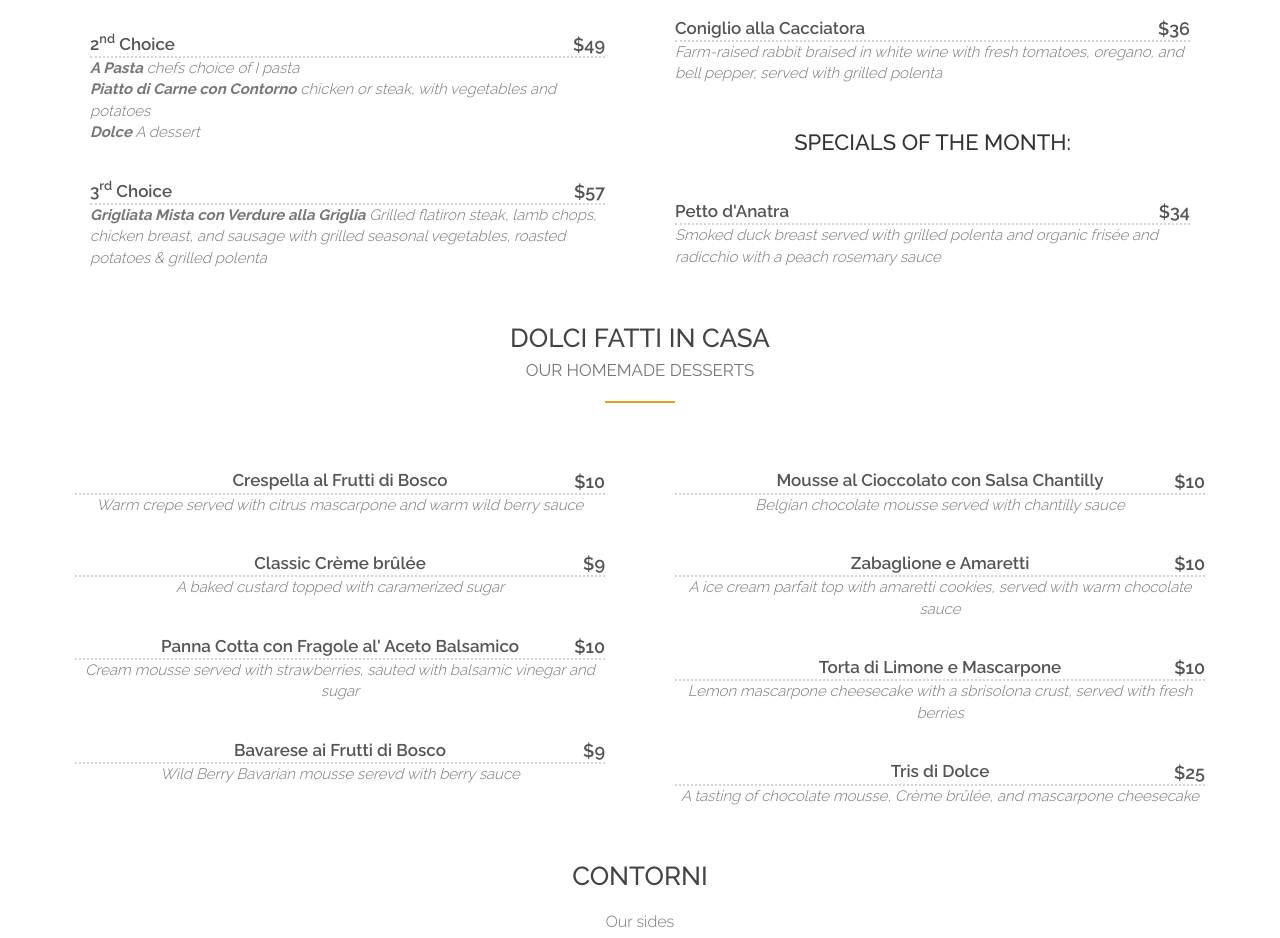
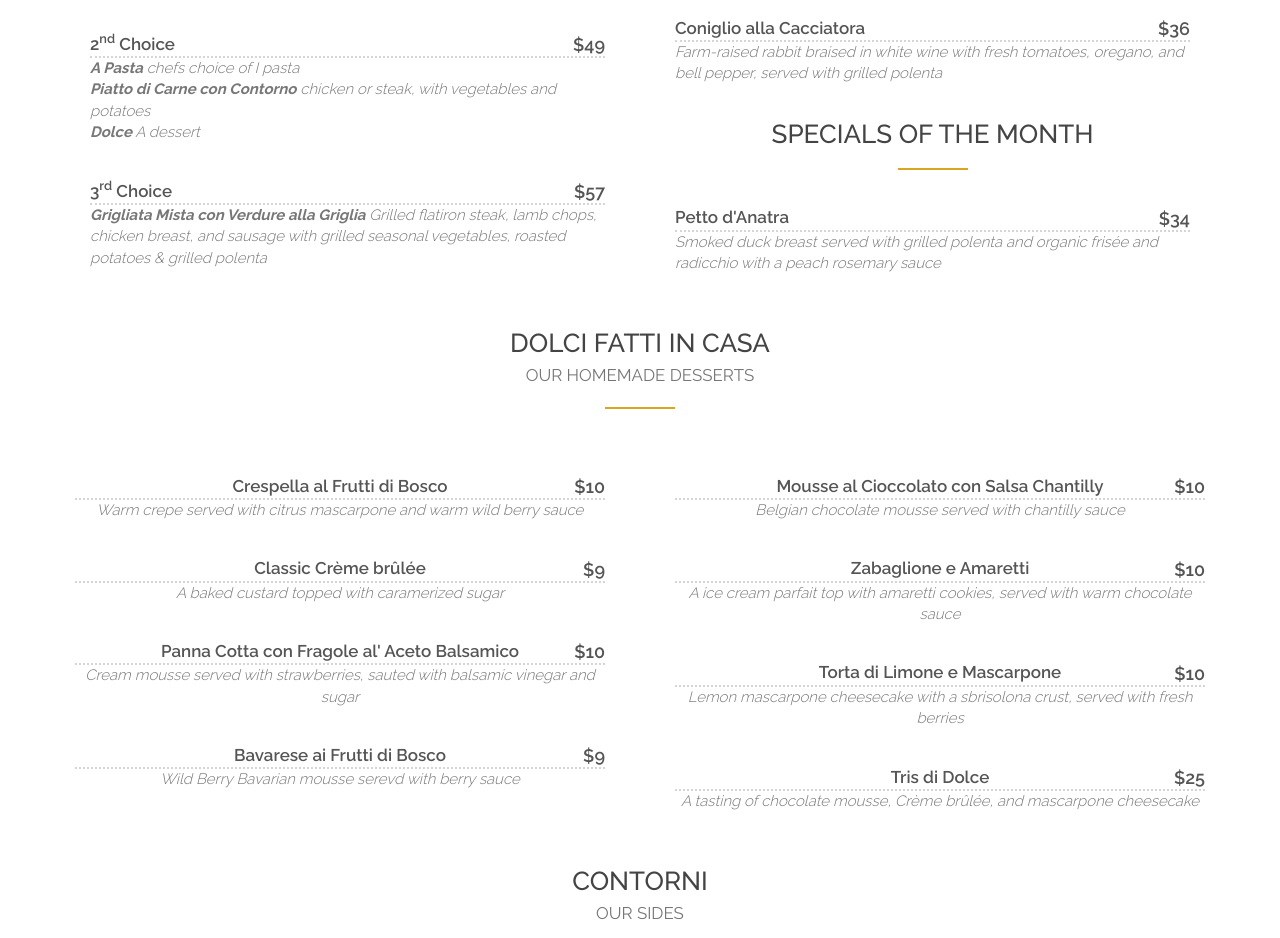
Before and after one commit to MayZamudio/parma_ristorante, a plain HTML site: page index.html in a window 1280 px wide. Shown: the part 3274-4212 px from the top of the page. Drawn offline with nearby package versions, Linux system fonts and the light colour scheme; a script that the page names is missing.

Commit message:
minor updates with menu

```diff
--- a/index.html
+++ b/index.html
@@ -283,7 +283,8 @@
             <div class="menu-item-price">$36</div>
             <div class="menu-item-description"> Farm-raised rabbit braised in white wine with fresh tomatoes, oregano, and bell pepper, served with grilled polenta </div>
           </div>
-          <h3 class="text-center">Specials of the Month:</h3>
+          <h2 class="text-center menu-section-title">Specials of the Month</h2>
+          <hr>
           <div class="menu-item">
             <div class="menu-item-name">Petto d'Anatra</div>
             <div class="menu-item-price">$34</div>
@@ -353,8 +354,7 @@
 
     <div class="row text-center">
       <div class="menu-section">
-        <h2 class="menu-section-title">Contorni</h2>
-        <p class="text-center">Our sides</p>
+        <h2 class="menu-section-title">Contorni <br><small>Our sides</small></h2>
         <hr>
       </div>
       <div class="col-xs-4 col-sm-4">
```
